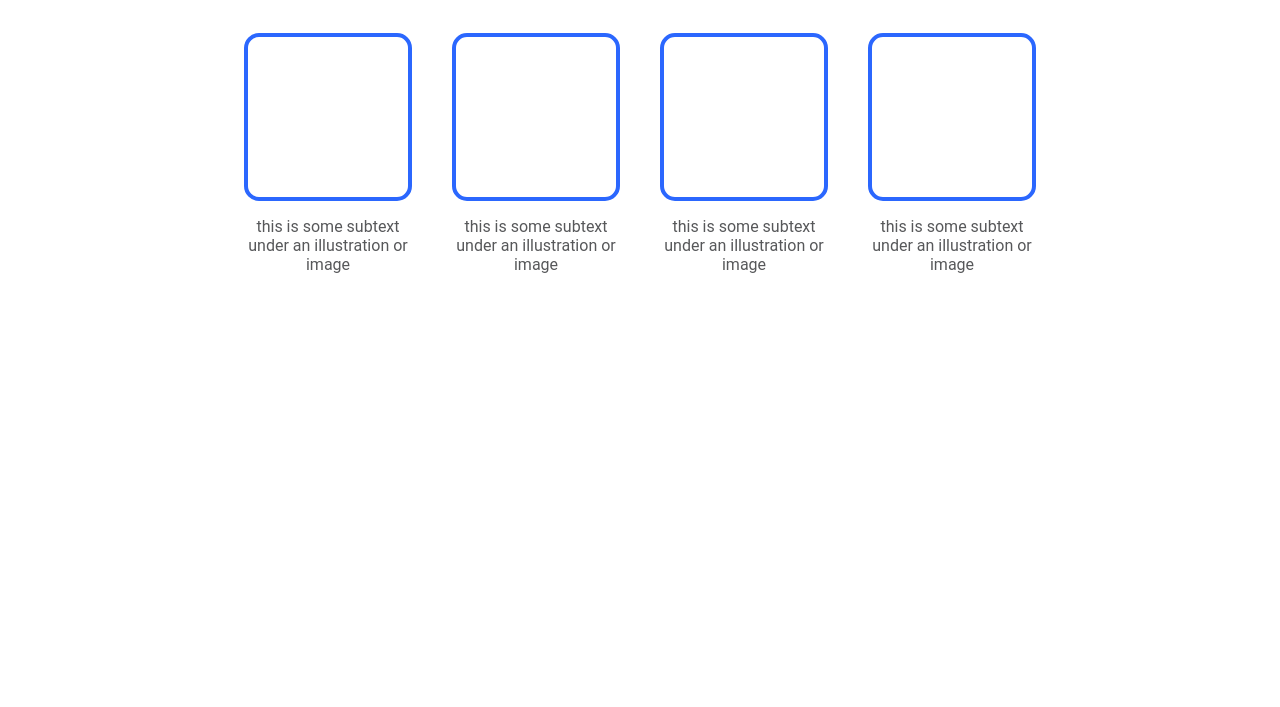
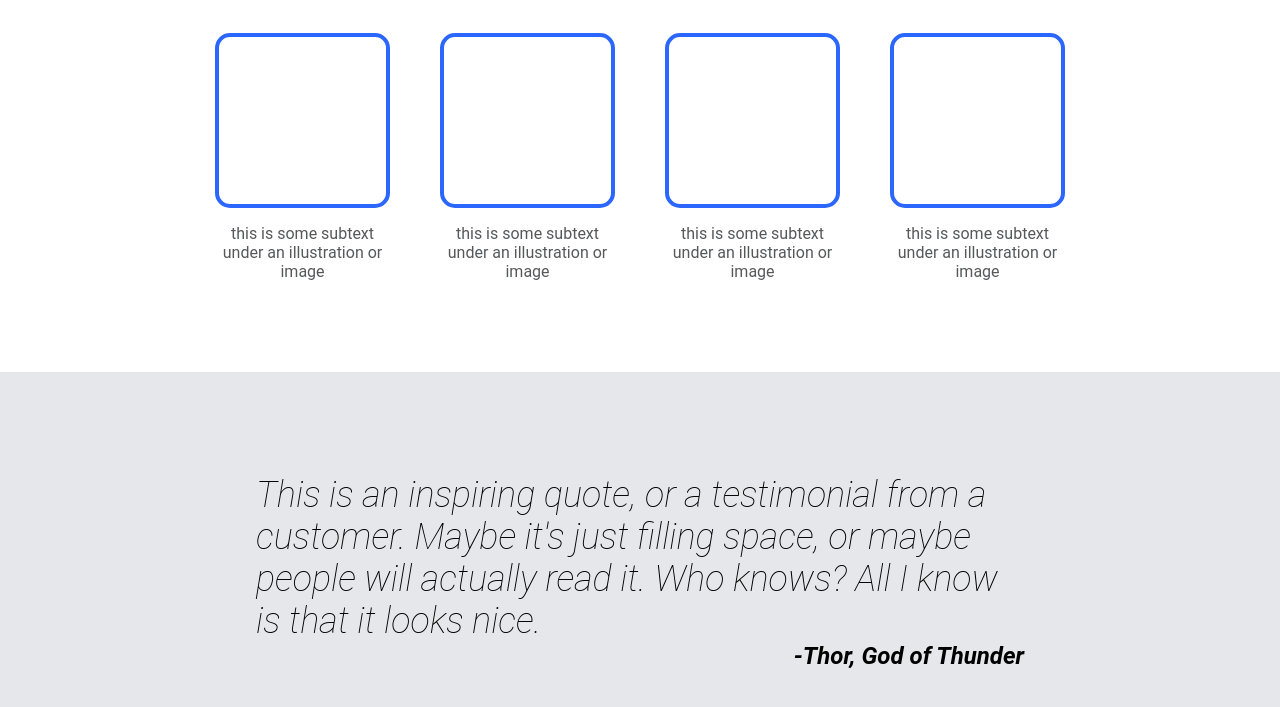
Before and after one commit to MichaelLutz1/landing-page, a plain HTML site: page index.html in a window 1280 px wide. Shown: the part 647-1354 px from the top of the page. Before the commit the page ends 1012 px from the top, so only its background shows below. Drawn offline with Linux system fonts and the light colour scheme.

Commit message:
Added quote from thor himself

```diff
--- a/index.html
+++ b/index.html
@@ -47,5 +47,9 @@
             </div>
         </div>
     </div>
+    <div class="container quote">
+        <p style="margin: 0px;">This is an inspiring quote, or a testimonial from a customer. Maybe it's just filling space, or maybe people will actually read it. Who knows? All I know is that it looks nice.</p>
+        <p class="signiture">-Thor, God of Thunder</p>
+    </div>
 </body>
 </html>
--- a/styles.css
+++ b/styles.css
@@ -1,11 +1,12 @@
 *{
     font-family: Roboto, 'Open Sans', sans-serif;
+    box-sizing: border-box;
 }
 
 
 .container{
     display: flex;
-    align-items: center;
+    /* align-items: center; */
     padding-left: 15%;
     padding-right: 15%;
 }
@@ -72,18 +73,19 @@ img{
     font-size: 36px;
     font-weight:bolder;
     color: #1f2937;
+    text-align: center;
 }
 
 .captions{
     color: #57585a;
     justify-content: center;
-    gap: 40px;
+    gap: 50px;
     text-align: center;
 }
 .box{
     border: rgb(43, 103, 254);
-    height: 150px;
-    width: 150px;
+    height: 175px;
+    width: 175px;
     padding: 5px;
     border-style: solid;
     border-radius: 15px;
@@ -94,3 +96,20 @@ img{
     flex-direction: column;
     padding: 0px;
 }
+
+.quote{
+    background-color: #e5e7eb;
+    flex-direction: column;
+    font-style: italic;
+    font-weight: lighter;
+    font-size: 36px;
+    padding: 8% 20%;
+
+}
+.signiture{
+    font-weight: bold;
+    font-size: 24px;
+    text-align: right;
+    margin: 0px;
+
+}
```
